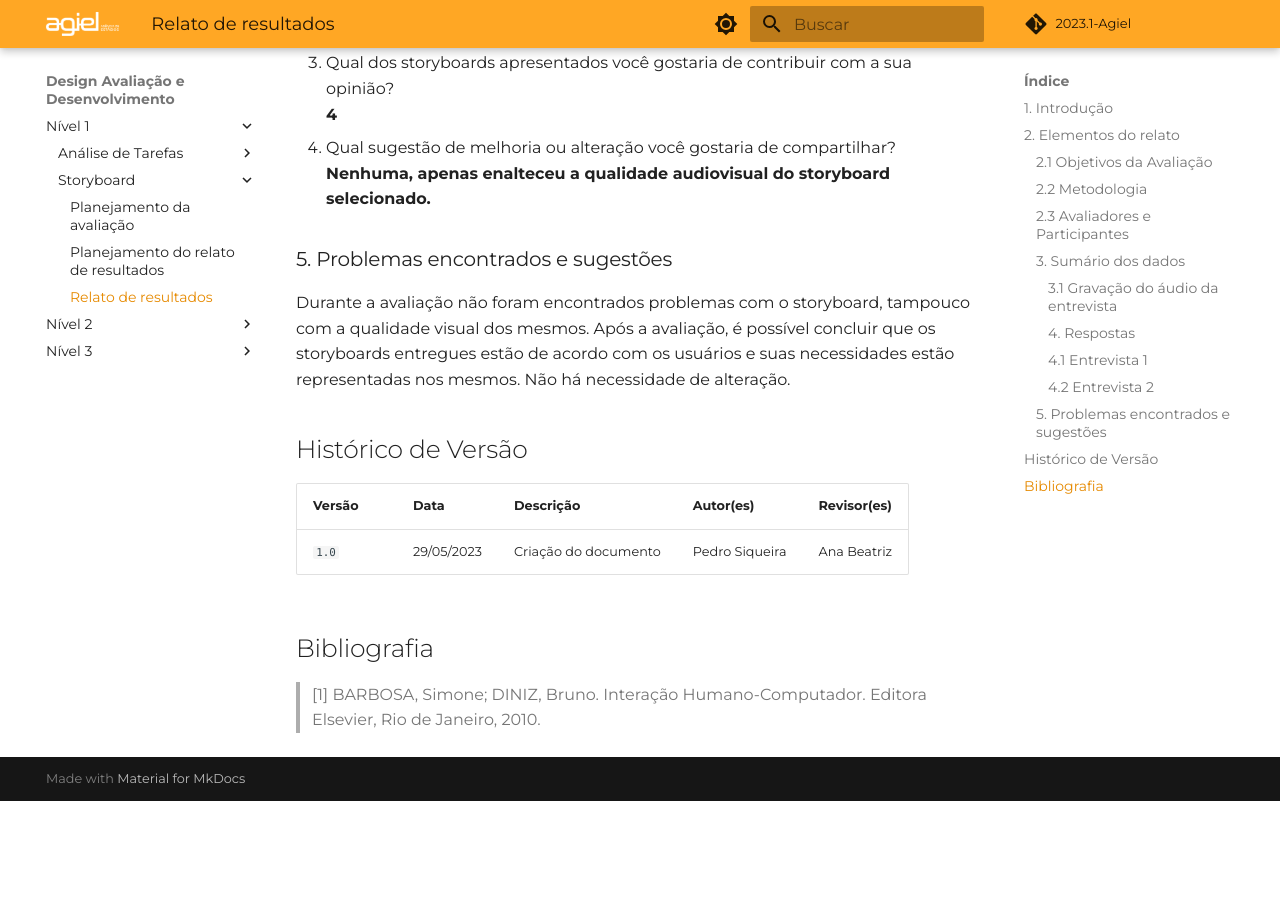
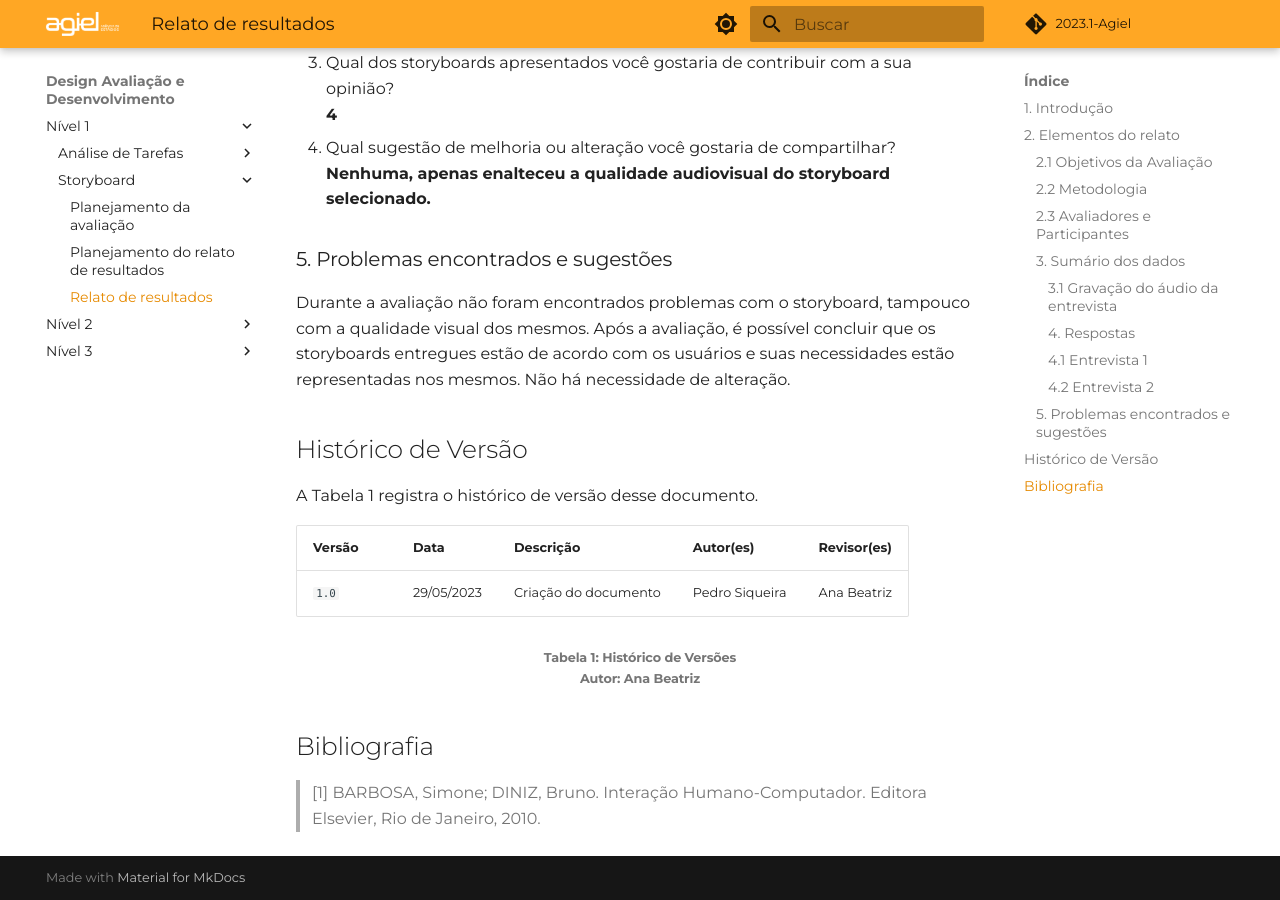
Before and after one commit to Interacao-Humano-Computador/2023.1-Agiel, an MkDocs documentation site: the page built from docs/desenvolvimento/storyboard/relatos_storyboard.md, in a window 1280 px wide and 900 px high, scrolled down 2441 px. Built offline with MkDocs 1.6.1 and Material for MkDocs 9.7.7, drawn with Linux system fonts in a browser that asks for light colours; some web fonts are replaced; comment, search, counter and statistics services are not loaded; before the commit the page ends 3242 px from its top, so only the background shows below that.

Commit message:
adiciona legenda na tabela

```diff
--- a/docs/desenvolvimento/storyboard/relatos_storyboard.md
+++ b/docs/desenvolvimento/storyboard/relatos_storyboard.md
@@ -78,10 +78,13 @@ Segue abaixo os áudios relato das entrevistas.
 Durante a avaliação não foram encontrados problemas com o storyboard, tampouco com a qualidade visual dos mesmos. Após a avaliação, é possível concluir que os storyboards entregues estão de acordo com os usuários e suas necessidades estão representadas nos mesmos. Não há necessidade de alteração.
 
 ## Histórico de Versão
+A Tabela 1 registra o histórico de versão desse documento.
 
 | Versão | Data  | Descrição                          | Autor(es)     |  Revisor(es)  |
 | ------ | ----- | ---------------------------------- | ------------- | ------------- |
 | `1.0`  | 29/05/2023 | Criação do documento | Pedro Siqueira |  Ana Beatriz  |
+<h6 align = "center"> Tabela 1: Histórico de Versões
+<br> Autor: Ana Beatriz </h6>
 
 ## Bibliografia
 
```
